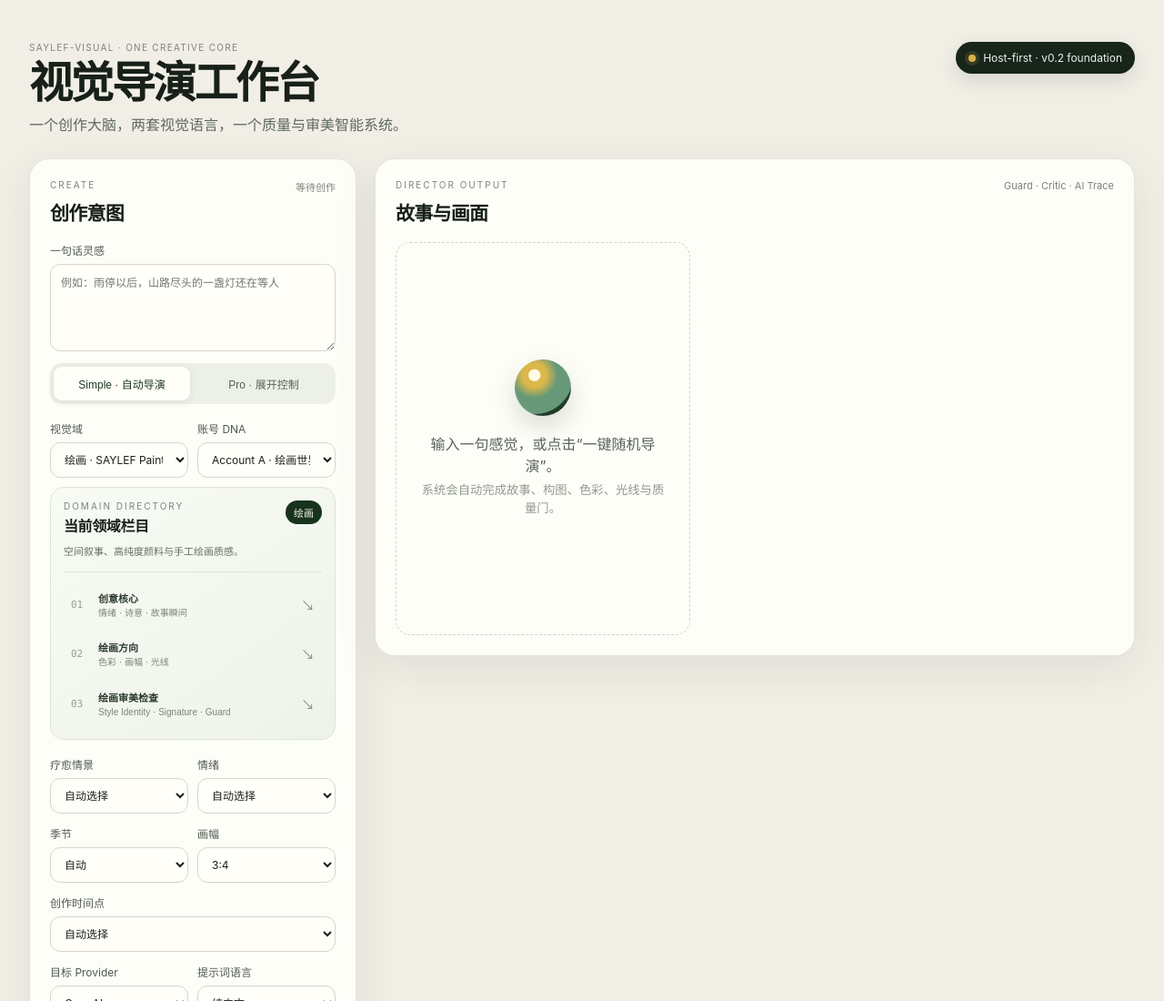
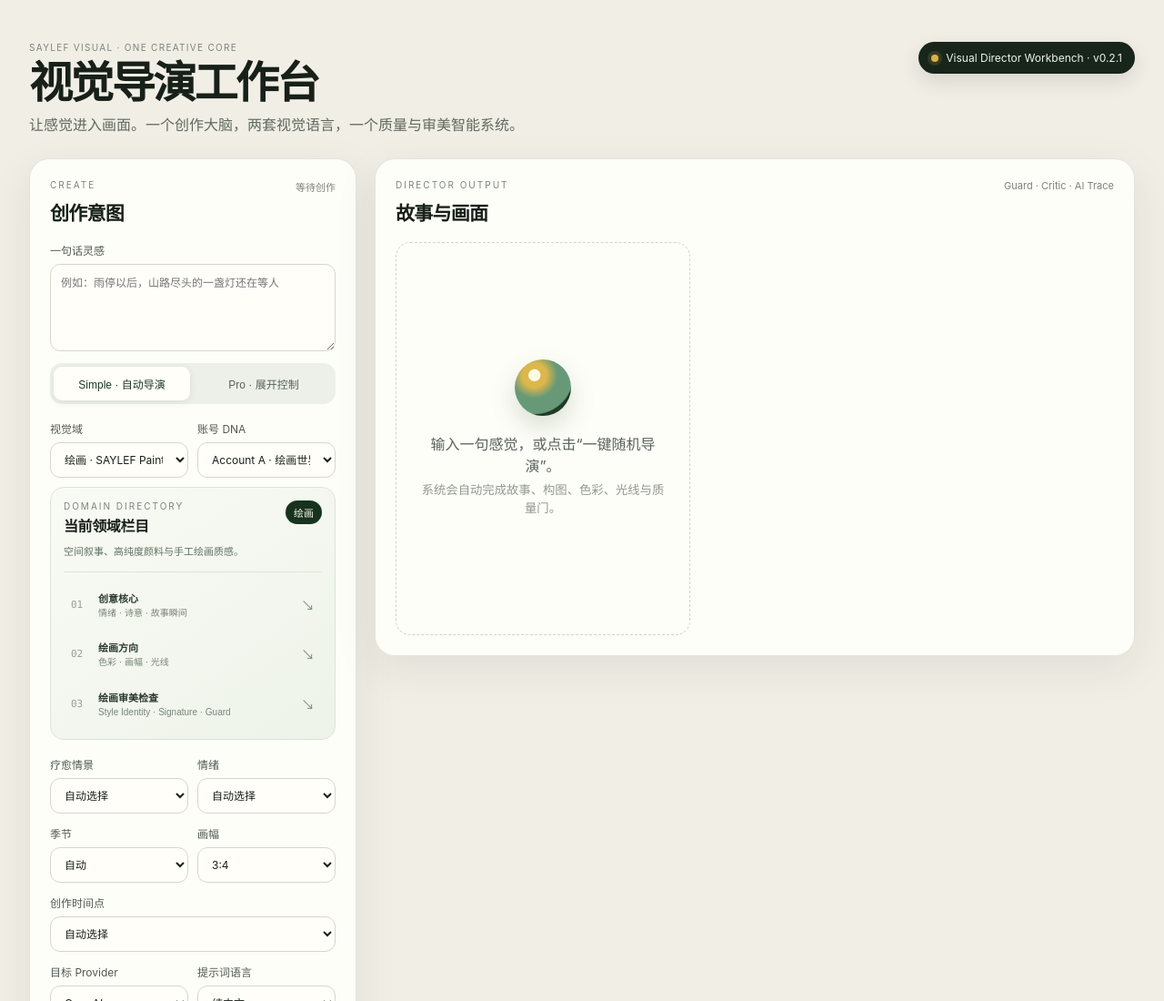
Before and after one commit to chuanxituzhu-lab/saylef-visual, a website: page apps/web/public/index.html in a window 1280 px wide. Shown: the top 1100 px of the page at 91% size. Drawn offline with Linux system fonts and the light colour scheme.

Commit message:
v0.2.1: align brand lockup

```diff
--- a/apps/web/public/index.html
+++ b/apps/web/public/index.html
@@ -3,18 +3,18 @@
 <head>
   <meta charset="utf-8" />
   <meta name="viewport" content="width=device-width,initial-scale=1" />
-  <title>saylef-visual</title>
+  <title>SAYLEF VISUAL · 视觉导演工作台</title>
   <link rel="stylesheet" href="/styles.css" />
 </head>
 <body>
   <main class="shell">
     <header class="topbar">
       <div>
-        <p class="eyebrow">saylef-visual · ONE CREATIVE CORE</p>
+        <p class="eyebrow">SAYLEF VISUAL · ONE CREATIVE CORE</p>
         <h1>视觉导演工作台</h1>
-        <p class="subtitle">一个创作大脑，两套视觉语言，一个质量与审美智能系统。</p>
+        <p class="subtitle">让感觉进入画面。一个创作大脑，两套视觉语言，一个质量与审美智能系统。</p>
       </div>
-      <div class="product-mark"><span class="mark-dot"></span><span>Host-first · v0.2 foundation</span></div>
+      <div class="product-mark"><span class="mark-dot"></span><span>Visual Director Workbench · v0.2.1</span></div>
     </header>
 
     <section class="workspace">
--- a/package.json
+++ b/package.json
@@ -1,6 +1,6 @@
 {
   "name": "saylef-visual",
-  "version": "0.2.0",
+  "version": "0.2.1",
   "private": true,
   "type": "module",
   "scripts": {
```
Also changed, not shown: README.md, 2 other files.
